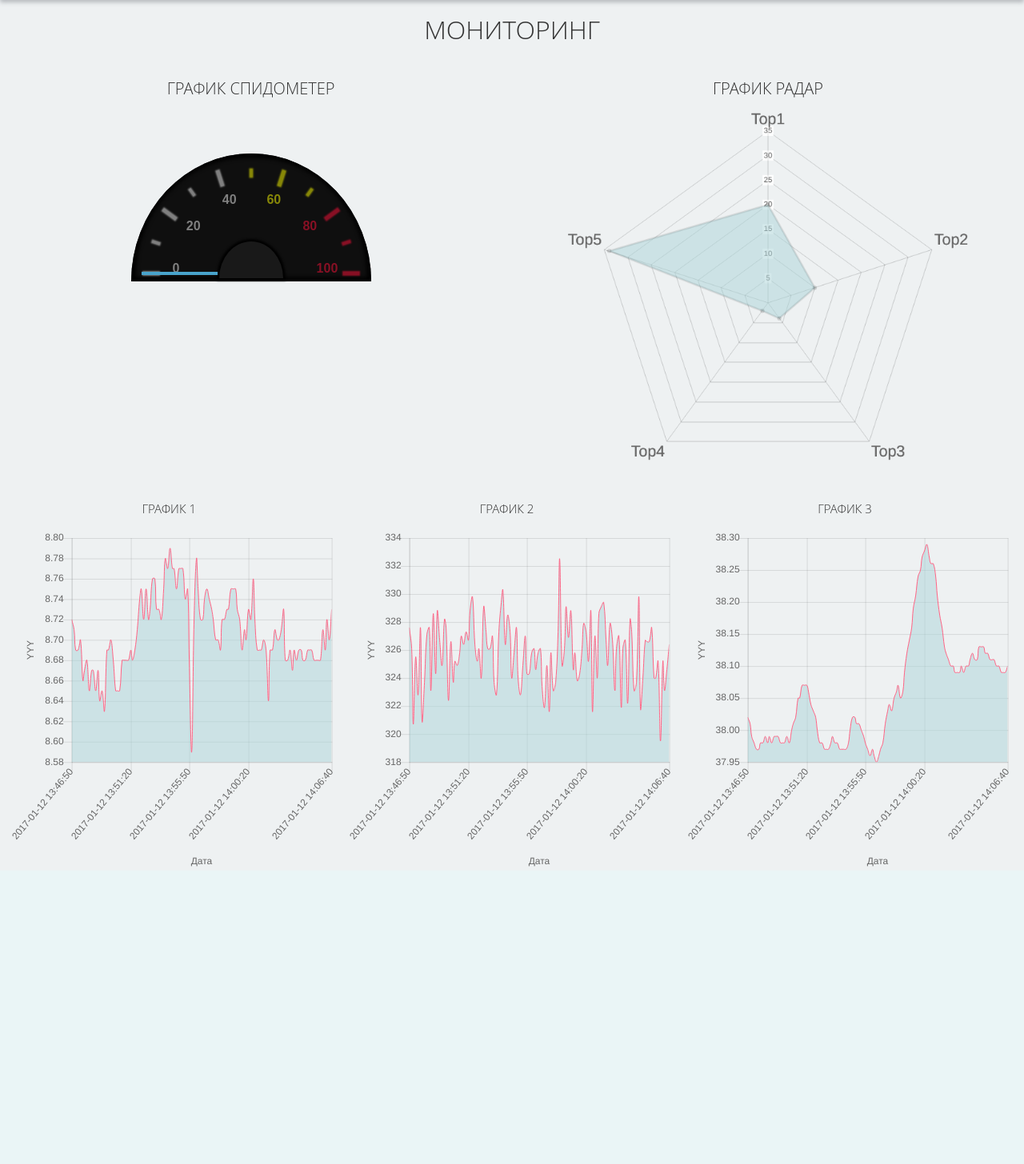
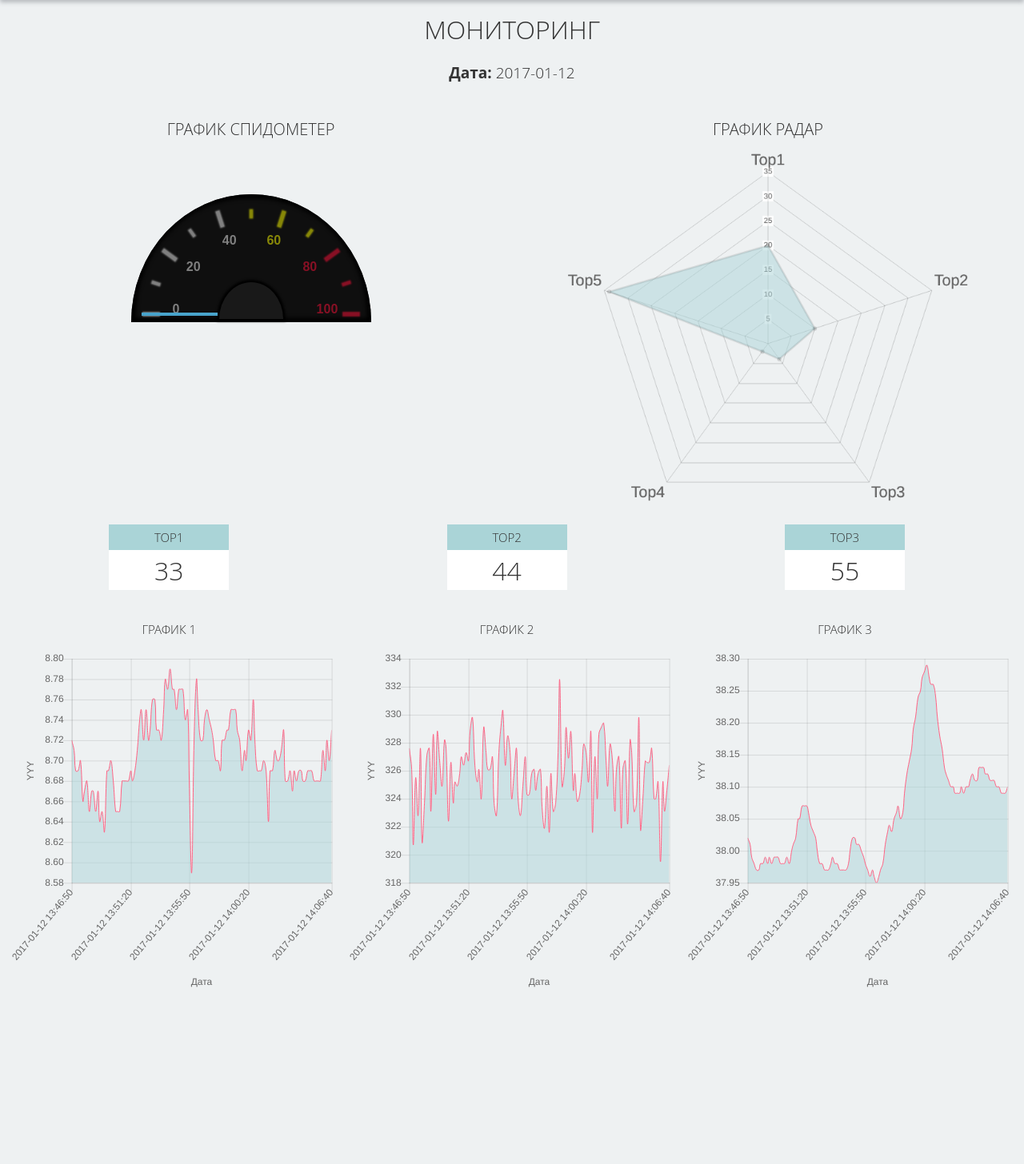
Before and after one commit to alsedi28/Sibur-Hackaton, a Django app: template templates/index.html in a window 1280 px wide. Shown: the part 100-1556 px from the top of the page at 80% size. Before the commit the page ends 1184 px from the top, so only its background shows below. Run offline with Django 3.2, Linux system fonts and the light colour scheme; the template is opened without the code that fills it, so the values that code supplies are empty; some libraries are stand-ins or nearby versions.

Commit message:
added features :+1:

```diff
--- a/SiburHackaton/static/css/index.css
+++ b/SiburHackaton/static/css/index.css
@@ -56,7 +56,7 @@ h1{
 }
 
 #bottom_block{
-    height: 250px;
+    height: 600px;
 }
 
 #bottom_block div{
@@ -91,3 +91,59 @@ h1{
     font-weight: 300;
     text-transform: uppercase;
 }
+
+#middle_block{
+    height: 100px;
+}
+
+#middle_block div{
+    width: 33%;
+    float: left;
+}
+
+#middle_block p.header{
+    text-align: center;
+    color: #333333;
+    font-family: 'Open Sans', sans-serif;
+    font-size: 15px;
+    line-height: 32px;
+    font-weight: 300;
+    text-transform: uppercase;
+
+    width: 150px;
+    background-color: rgb(170,212,215);
+    margin: auto;
+}
+
+#middle_block p.value{
+    text-align: center;
+    color: #333333;
+    font-family: 'Open Sans', sans-serif;
+    line-height: 32px;
+    font-weight: 300;
+    text-transform: uppercase;
+
+    background-color: white;
+    width: 150px;
+    margin: auto;
+    font-size: 32px;
+    height: 40px;
+    padding-top: 10px;
+}
+
+footer{
+    height: 100px;
+}
+
+#header_date{
+    text-align: center;
+    color: #333333;
+    font-family: 'Open Sans', sans-serif;
+    font-size: 19px;
+    line-height: 32px;
+    font-weight: 300;
+}
+
+#header_date span{
+    font-weight: bold;
+}
--- a/SiburHackaton/static/js/index.js
+++ b/SiburHackaton/static/js/index.js
@@ -25,8 +25,6 @@ var graph_radar = new Chart(ctx_radar, {
         scale: {
             ticks: {
               min: 0,
-              //max: 50,
-              //stepSize: 10,
               beginAtZero: true
             },
             pointLabels: { fontSize:25 }
@@ -40,7 +38,7 @@ var graph_three = create_line_graph(ctx_three, "Дата", "YYY", x3Data, y3Data
 
 setInterval(function() {
     var request_date = new Date(start_date);
-    console.log(request_date);
+
     request_date.setSeconds(request_date.getSeconds() + 10);
 
     var day = request_date.getDate();
@@ -51,17 +49,16 @@ setInterval(function() {
     var seconds = request_date.getSeconds();
 
     start_date = year + '-' + monthIndex + '-' + day + ' ' + hours + ':' + minutes + ':' + seconds;
-
-    console.log(start_date);
+    date_for_view = start_date.split(" ")[1];
 
     $.ajax({
             type: 'POST',
             url: 'api/data',
             data: { 'date' : start_date },
             success: function (data) {
-                change_data_line_graph(graph_one, start_date, data.top1);
-                change_data_line_graph(graph_two, start_date, data.top2);
-                change_data_line_graph(graph_three, start_date, data.top3);
+                change_data_line_graph(graph_one, date_for_view, data.top1);
+                change_data_line_graph(graph_two, date_for_view, data.top2);
+                change_data_line_graph(graph_three, date_for_view, data.top3);
 
                 change_data_radar_graph(graph_radar, [data.top1, data.top2, data.top3, data.top4, data.top5]);
 
--- a/SiburHackaton/static/js/speedometer.js
+++ b/SiburHackaton/static/js/speedometer.js
@@ -141,7 +141,6 @@ $.fn.myfunc = function (userPref) {
     this.parentElem.find(".envelope").append(speedNobe+tempDiv);
   }
   this.changePosition = function (){
-    console.log($(this).val())
     var speed = $(this).val();
     if(speed > self.defaultProperty.maxVal){
       speed = self.defaultProperty.maxVal;
@@ -158,8 +157,16 @@ $.fn.myfunc = function (userPref) {
       "-o-transform"      :'rotate('+speedInDeg+'deg)'
     });
 
+    color_speed = "white";
+    if(speed >= 80){
+        color_speed = "red";
+    }
+    if(speed >= 50 && speed < 80){
+        color_speed = "yellow";
+    }
+
     var centerVal = speed *  self.defaultProperty.multiplier;
-    self.parentElem.find(".speedPosition").html("<span>" + centerVal + "%</span><br />" + self.defaultProperty.gagueLabel );
+    self.parentElem.find(".speedPosition").html("<span style='color:" + color_speed + "'>" + centerVal + "</span><span>%</span><br />" + self.defaultProperty.gagueLabel );
 
     for(var i=0; i<=noOfDev; i++){
       if(speed >= i*self.defaultProperty.divFact){
@@ -168,8 +175,8 @@ $.fn.myfunc = function (userPref) {
         break;
       }
     }
-  }
+  };
   this.creatHtmlsElecments();
   $(this).bind(this.defaultProperty.eventListenerType,this.changePosition);
   return this;
-}
+};
--- a/templates/index.html
+++ b/templates/index.html
@@ -21,6 +21,7 @@
     </header>
     <main>
         <h1>Мониторинг</h1>
+        <p id="header_date"><span>Дата:</span> 2017-01-12</p>
         <div id="main_block">
             <div id="main_left_block">
                 <p class="header_graph_radar">График Спидометер</p>
@@ -29,6 +30,21 @@
             <div id="main_right_block">
                 <p class="header_graph_radar">График Радар</p>
                 <canvas id="graph_radar" width="200px" height="200px"></canvas>
+            </div>
+            <div style="clear: both; height: 0px"></div>
+        </div>
+        <div id="middle_block">
+            <div id="middle_left_block">
+                <p class="header">Top1</p>
+                <p class="value">33</p>
+            </div>
+            <div id="middle_center_block">
+                <p class="header">Top2</p>
+                <p class="value">44</p>
+            </div>
+            <div id="middle_right_block">
+                <p class="header">Top3</p>
+                <p class="value">55</p>
             </div>
             <div style="clear: both; height: 0px"></div>
         </div>
```
